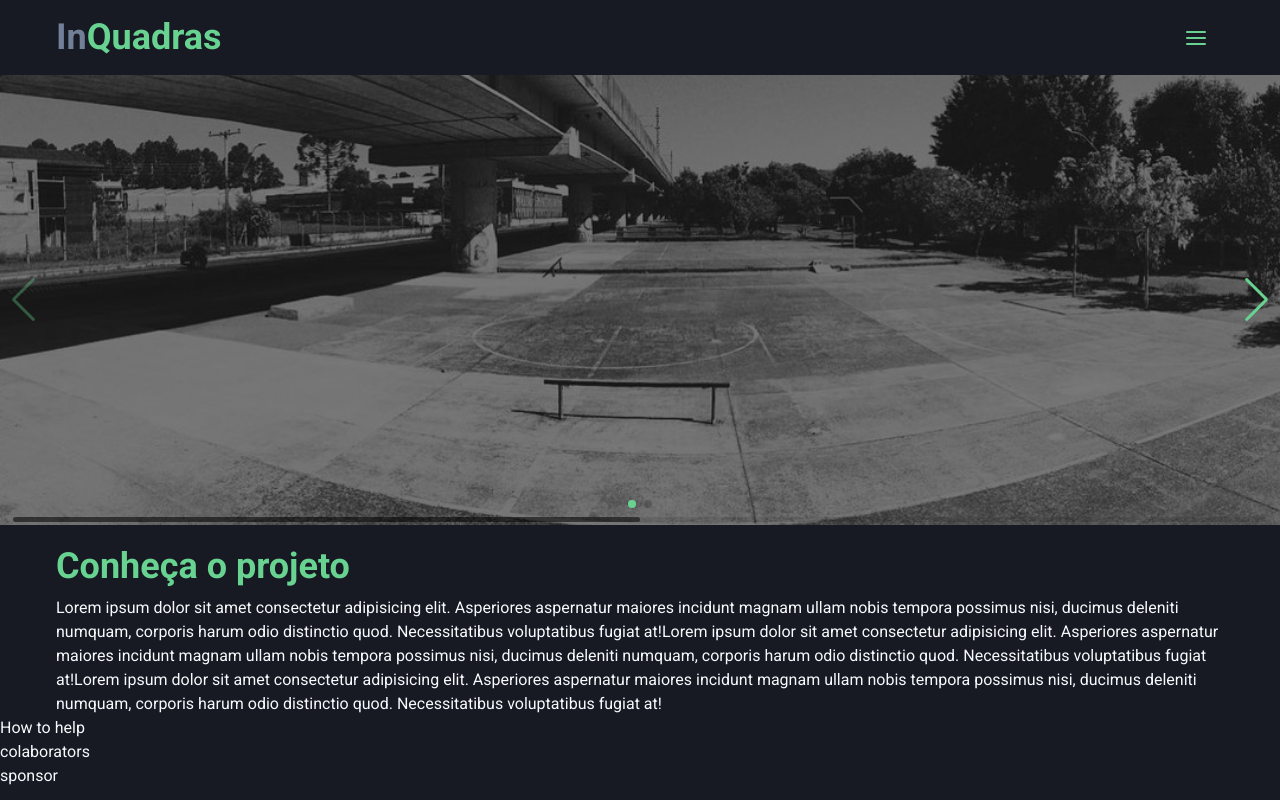
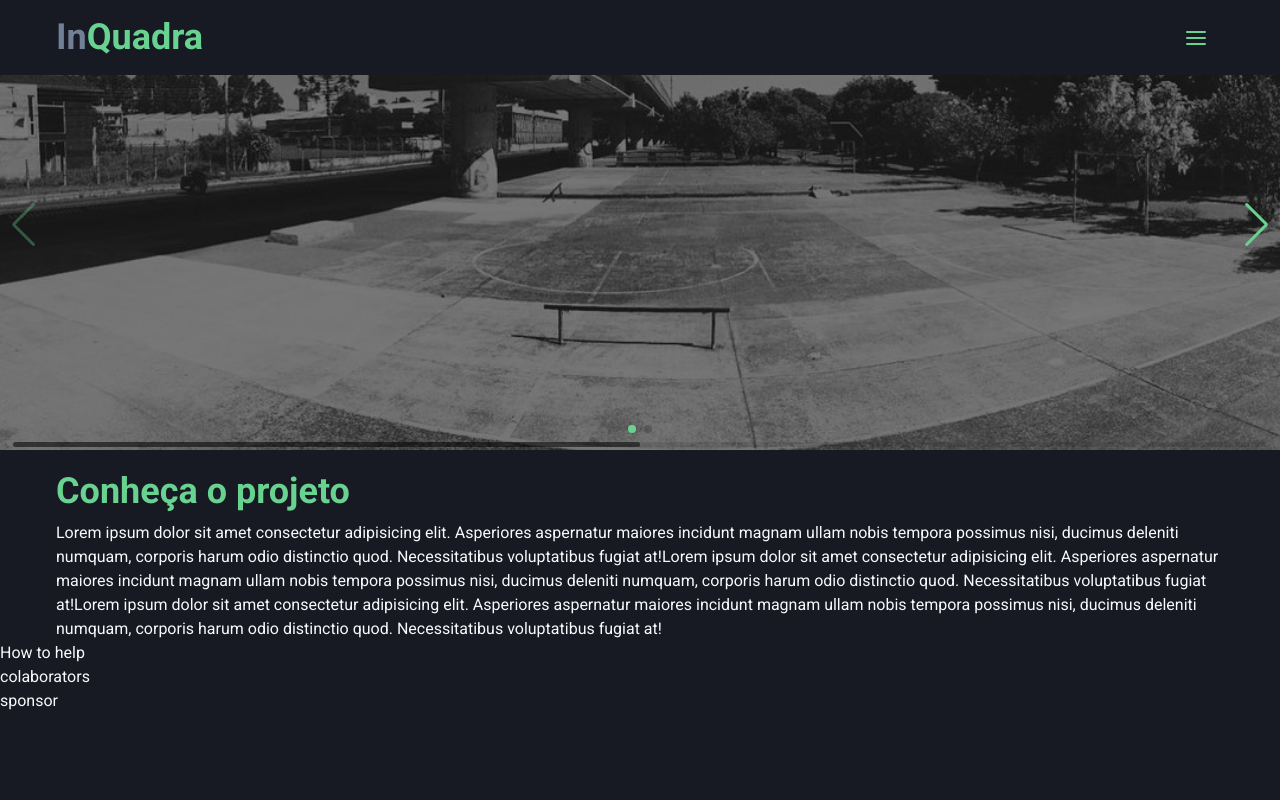
Before and after one commit to nicolaskruger/inQuadra, a Next.js app: page / in a window 1280 px wide. Built offline with nearby package versions, Linux system fonts and the light colour scheme.

Commit message:
fix: header cobre title quando escrola a pagina

```diff
--- a/src/app/Header/index.tsx
+++ b/src/app/Header/index.tsx
@@ -13,19 +13,13 @@ export const Header: FC = () => {
                             In
                         </Text>
                         <Text textColor={"green.300"}>
-                            Quadras
+                            Quadra
                         </Text>
                     </Heading>
                     <Spacer />
                     <MenuDrawer />
                 </ContainerInQ>
             </Flex>
-
-            <Flex visibility={"hidden"} display={""} py={"4"}>
-                <Heading>
-                    a
-                </Heading>
-            </Flex>
         </>
     )
 }
--- a/src/app/KnowProject/index.tsx
+++ b/src/app/KnowProject/index.tsx
@@ -1,11 +1,13 @@
 import { Box, Text } from "@chakra-ui/react";
 import { FC } from "react";
 import { ContainerInQ } from "../../components/Container";
+import { OffsetWrapperAncor } from "../../components/OffsetWrapperAncor";
 import { Title } from "../../components/Title";
 
 export const KnowProject: FC = () => {
     return (
-        <ContainerInQ id="conheca">
+        <OffsetWrapperAncor id="conheca">
+            <ContainerInQ>
                 <Box pt={"5"}>
                     <Title>
                         Conheça o projeto
@@ -17,5 +19,6 @@ export const KnowProject: FC = () => {
                     </Text>
                 </Box>
             </ContainerInQ>
+        </OffsetWrapperAncor>
     )
 }
--- a/src/app/commonComponents/Slider/index.tsx
+++ b/src/app/commonComponents/Slider/index.tsx
@@ -1,6 +1,7 @@
 import { FC } from "react";
 import { Navigation, Pagination, Scrollbar, A11y } from 'swiper';
 import { Swiper, SwiperSlide } from "swiper/react";
+import { OffSetHeaderAncor } from "../../../components/OffsetHeaderAncor";
 
 import 'swiper/css';
 import 'swiper/css/navigation';
@@ -16,9 +17,10 @@ const srcList = [
 export const Slider: FC = () => {
 
     return (
+        <>
+            <OffSetHeaderAncor id="fotos" />
             <Swiper
                 // install Swiper modules
-            id="fotos"
                 modules={[Navigation, Pagination, Scrollbar, A11y]}
                 spaceBetween={0}
                 slidesPerView={1}
@@ -36,5 +38,6 @@ export const Slider: FC = () => {
                     )
                 }
             </Swiper >
+        </>
     )
 }
--- /dev/null
+++ b/src/components/OffsetHeaderAncor/index.tsx
@@ -0,0 +1,16 @@
+import { Flex, Heading } from "@chakra-ui/react";
+import { FC } from "react";
+
+type Props = {
+    id: string;
+}
+
+export const OffSetHeaderAncor: FC<Props> = ({ id }) => {
+    return (
+        <Flex position={"absolute"} id={id} visibility={"hidden"} display={""} py={"4"}>
+            <Heading>
+                a
+            </Heading>
+        </Flex>
+    )
+}
--- /dev/null
+++ b/src/components/OffsetWrapperAncor/index.tsx
@@ -0,0 +1,16 @@
+import { Box } from "@chakra-ui/react";
+import { FC } from "react";
+import { OffSetHeaderAncor } from "../OffsetHeaderAncor";
+
+type Props = {
+    id: string
+}
+
+export const OffsetWrapperAncor: FC<Props> = ({ children, id }) => {
+    return (
+        <Box position={"relative"}>
+            <OffSetHeaderAncor id={id} />
+            {children}
+        </Box>
+    )
+}
```
Lines whose indentation alone changed are shown as unchanged.
